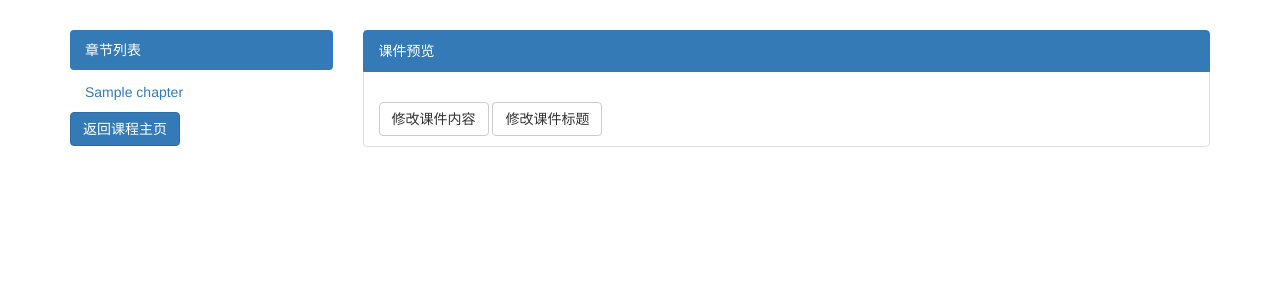
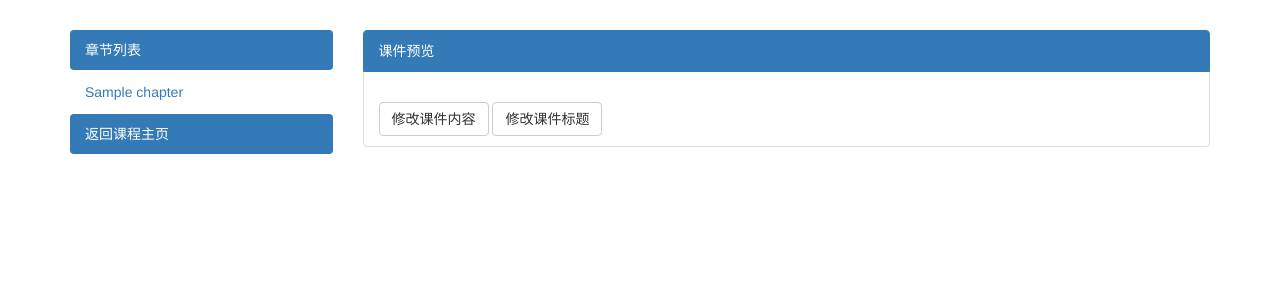
Before and after one commit to MatthiasHua/Mantels-Course, a Flask app: template app/editcoursewares/templates/EditbyLesson.html in a window 1280 px wide. Shown: the part 52-352 px from the top of the page. Run offline with Flask 2, Linux system fonts and the light colour scheme; the visitor is signed in with stand-in values (Sample User, id 1); tables that the repository leaves empty hold one stand-in row (values such as "Sample post"); the template is opened without the code that fills it: values that come from a table or form of the project are taken from there, most other values are stand-ins (such as "Sample title", 1, 10 or a date in 2020); parts of the project's set-up code (start-up, migrations or seed data) failed here and were passed over; some libraries are stand-ins or nearby versions.

Commit message:
返回链接

```diff
--- a/app/editcoursewares/templates/EditbyChapter.html
+++ b/app/editcoursewares/templates/EditbyChapter.html
@@ -23,7 +23,9 @@
                   </li>
                     {% endif %}
                     {% endfor %}
-					<a class='btn btn-primary ' href="/editcourses/id/{{id}}/coursewarelist">返回课程主页</a>
+					<li role="presentation" class="active">
+					<a href="/editcourses/id/{{id}}/coursewarelist">返回课程主页</a>
+					</li>
                 </ul>
             </div>
 
--- a/app/editcoursewares/templates/EditbyLesson.html
+++ b/app/editcoursewares/templates/EditbyLesson.html
@@ -29,7 +29,9 @@
                       </li>
                       {% endif %}
                     {% endfor %}
-					<a class='btn btn-primary ' href="/editcourses/id/{{id}}/coursewarelist">返回课程主页</a>
+					<li role="presentation" class="active">
+					<a href="/editcourses/id/{{id}}/coursewarelist">返回课程主页</a>
+					</li>
                 </ul>
             </div>
 
```
